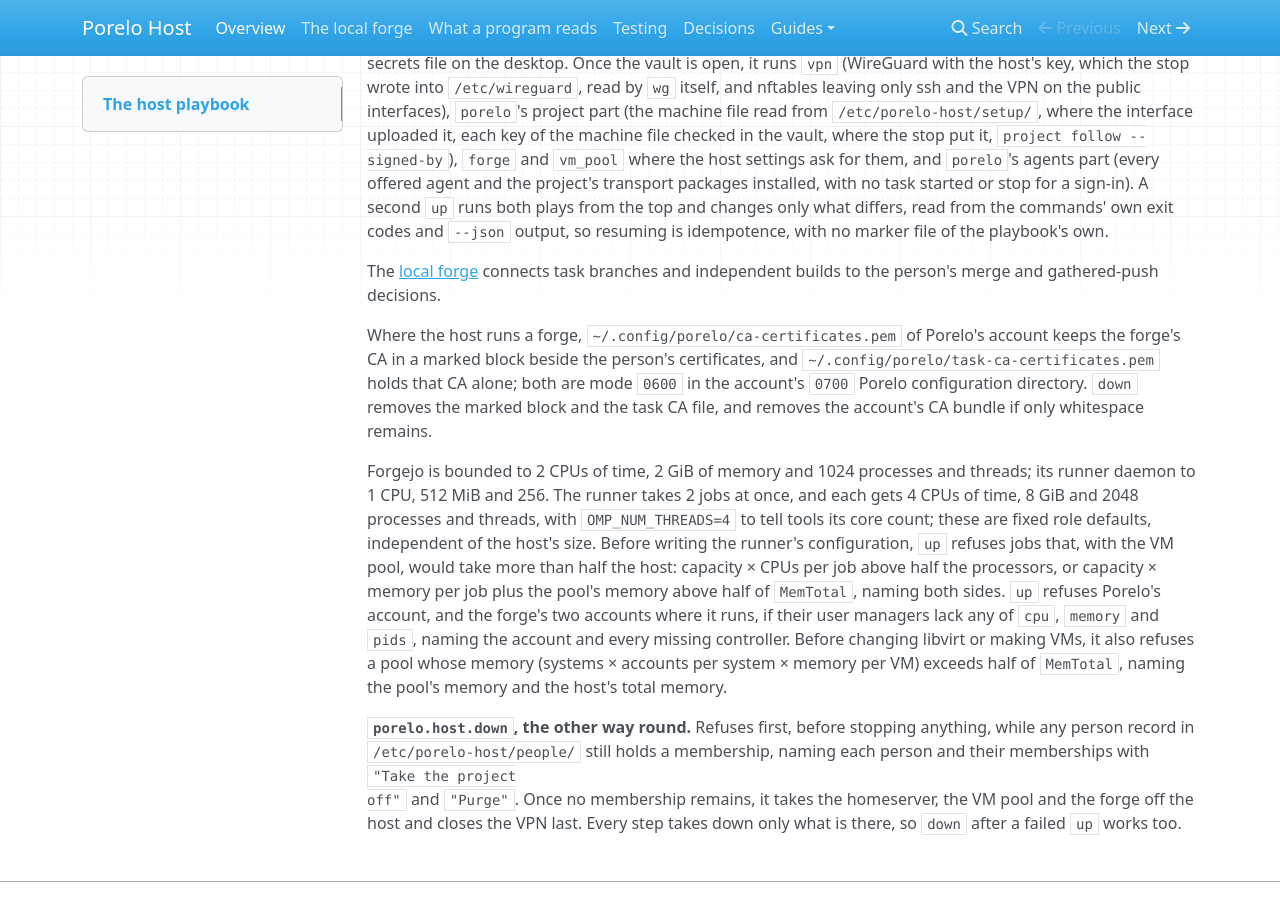
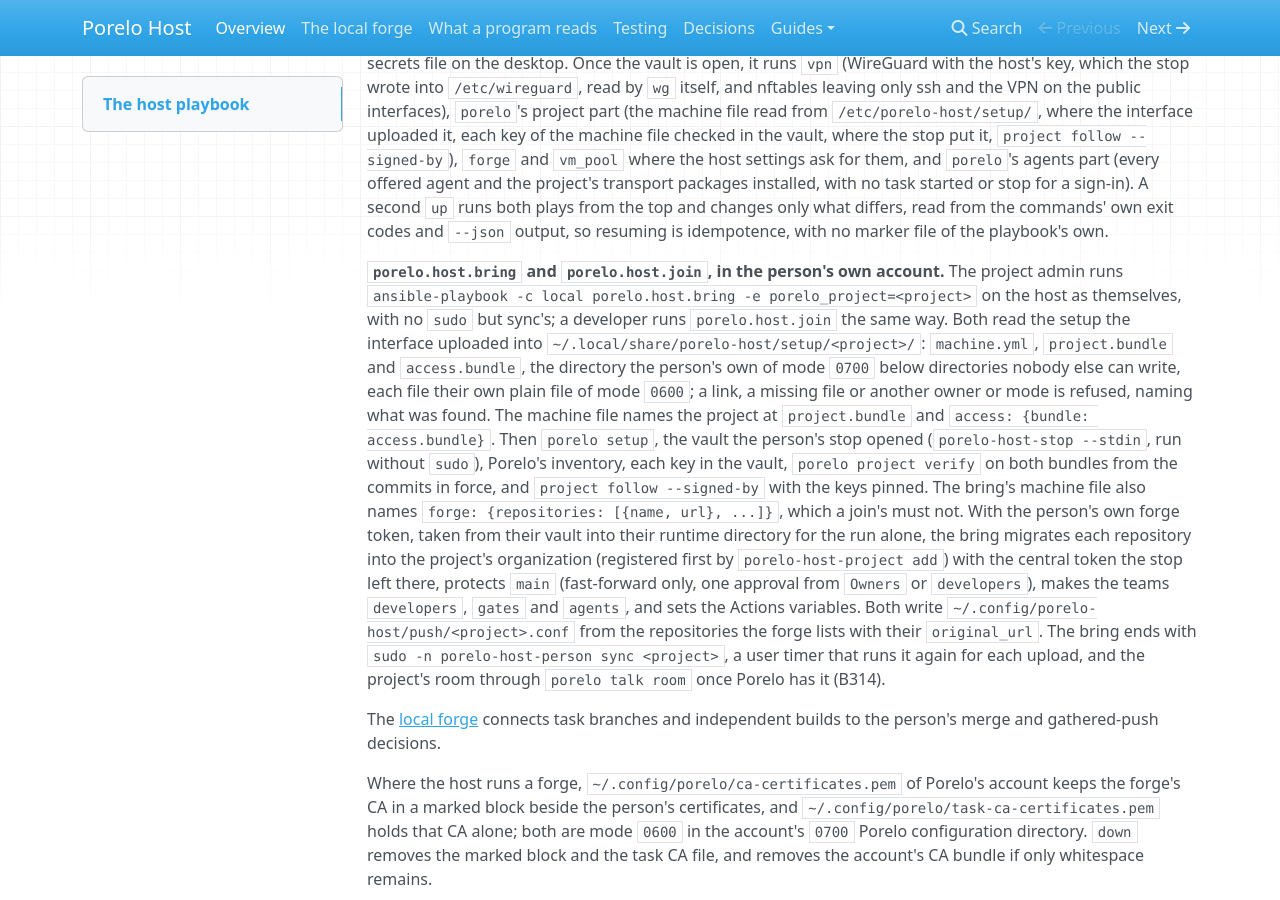
Before and after one commit to porelo-ai/porelo-host, an MkDocs documentation site: the page built from doc/index.md, in a window 1280 px wide and 900 px high, scrolled down 339 px. Built offline with MkDocs 1.6.1, drawn with Linux system fonts in a browser that asks for light colours; nearby versions of some CDN libraries.

Commit message:
Sync and time the bring, and make no agent forge identities
Assisted-by: Claude Code, claude-opus-5-5

```diff
--- a/doc/index.md
+++ b/doc/index.md
@@ -18,6 +18,23 @@ stop put it, `project follow --signed-by`), `forge` and `vm_pool` where the host
 agents part (every offered agent and the project's transport packages installed, with no task started or stop for a
 sign-in). A second `up` runs both plays from the top and changes only what differs, read from the commands' own exit
 codes and `--json` output, so resuming is idempotence, with no marker file of the playbook's own.
+
+**`porelo.host.bring` and `porelo.host.join`, in the person's own account.** The project admin runs
+`ansible-playbook -c local porelo.host.bring -e porelo_project=<project>` on the host as themselves, with no `sudo` but
+sync's; a developer runs `porelo.host.join` the same way. Both read the setup the interface uploaded into
+`~/.local/share/porelo-host/setup/<project>/`: `machine.yml`, `project.bundle` and `access.bundle`, the directory the
+person's own of mode `0700` below directories nobody else can write, each file their own plain file of mode `0600`;
+a link, a missing file or another owner or mode is refused, naming what was found. The machine file names the project
+at `project.bundle` and `access: {bundle: access.bundle}`. Then `porelo setup`, the vault the person's stop opened
+(`porelo-host-stop --stdin`, run without `sudo`), Porelo's inventory, each key in the vault, `porelo project verify` on
+both bundles from the commits in force, and `project follow --signed-by` with the keys pinned. The bring's machine file
+also names `forge: {repositories: [{name, url}, ...]}`, which a join's must not. With the person's own forge token, taken
+from their vault into their runtime directory for the run alone, the bring migrates each repository into the project's
+organization (registered first by `porelo-host-project add`) with the central token the stop left there, protects
+`main` (fast-forward only, one approval from `Owners` or `developers`), makes the teams `developers`, `gates` and
+`agents`, and sets the Actions variables. Both write `~/.config/porelo-host/push/<project>.conf` from the repositories
+the forge lists with their `original_url`. The bring ends with `sudo -n porelo-host-person sync <project>`, a user
+timer that runs it again for each upload, and the project's room through `porelo talk room` once Porelo has it (B314).
 
 The [local forge](local-forge.md) connects task branches and independent builds to the person's merge and gathered-push
 decisions.
```
Also changed, not shown: CHANGELOG.md (+9 -0 lines), 11 other files.
